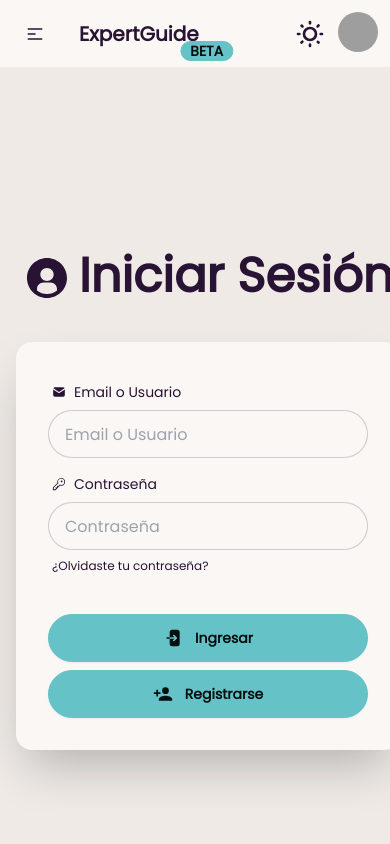
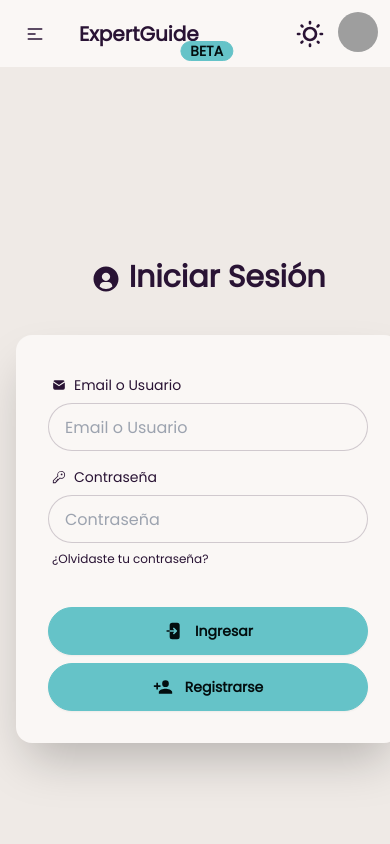
Before and after one commit to kennyp2233/experts-front-system, a Next.js app: page /sistema in a window 390 px wide. Both pictures are taken after a click on the button "Iniciar". Shown: the top 844 px of the page. Built offline with nearby package versions, Linux system fonts and the light colour scheme; grey boxes are pictures that could not be loaded.

Commit message:
alter: responsive corrections

```diff
--- a/src/app/sistema/components/login.tsx
+++ b/src/app/sistema/components/login.tsx
@@ -5,7 +5,7 @@
         <>
             <div className="hero min-h-screen bg-base-200">
                 <div className="hero-content flex-col lg:flex-row-reverse">
-                    <h1 className=" text-5xl font-bold py-6 lg:hidden max-md:text-center">
+                    <h1 className=" text-5xl font-bold py-6 lg:hidden max-md:text-center max-sm:text-3xl">
                         <svg className="mr-2 my-auto inline-block" xmlns="http://www.w3.org/2000/svg" width="1em" height="1em" viewBox="0 0 24 24"><path fill="currentColor" fill-rule="evenodd" d="M12 20a7.966 7.966 0 0 1-5.002-1.756l.002.001v-.683c0-1.794 1.492-3.25 3.333-3.25h3.334c1.84 0 3.333 1.456 3.333 3.25v.683A7.966 7.966 0 0 1 12 20M2 12C2 6.477 6.477 2 12 2s10 4.477 10 10c0 5.5-4.44 9.963-9.932 10h-.138C6.438 21.962 2 17.5 2 12m10-5c-1.84 0-3.333 1.455-3.333 3.25S10.159 13.5 12 13.5c1.84 0 3.333-1.455 3.333-3.25S13.841 7 12 7" clip-rule="evenodd" /></svg>
                         Iniciar Sesión
                     </h1>
```
